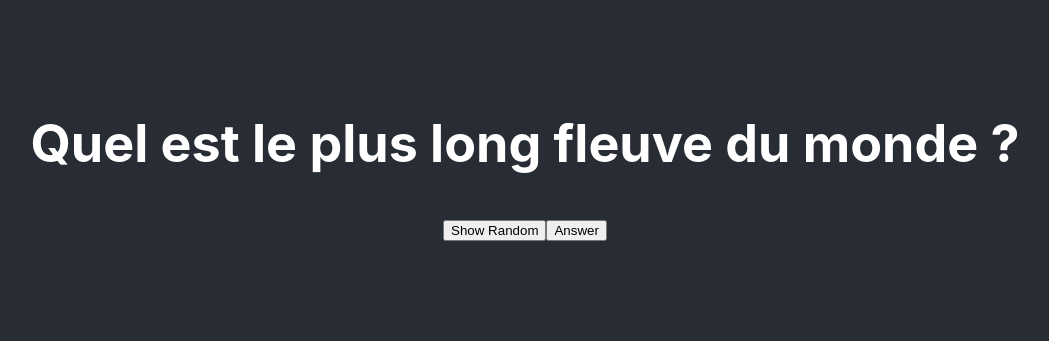
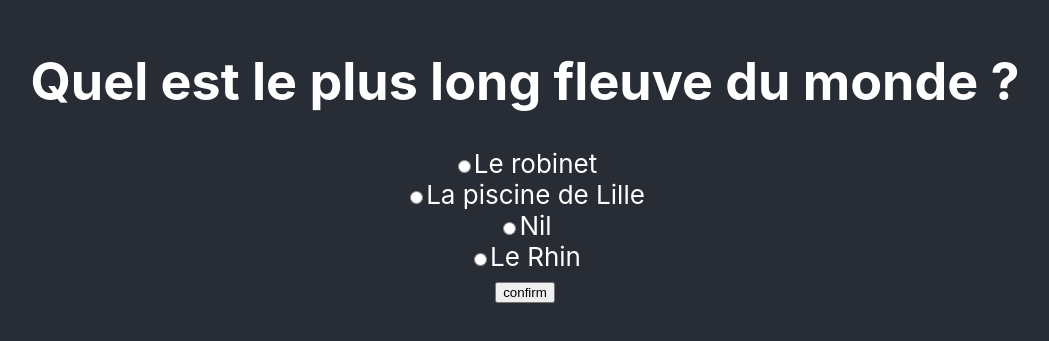
Before and after one commit to nordine-yzd/flashcards, a React (Create React App) app: page / in a window 1280 px wide. Shown: the part 241-582 px from the top of the page, without its empty margins (115-1164 px from the left). Built offline with nearby package versions, Linux system fonts and the light colour scheme.

Commit message:
add radiocard

```diff
--- a/src/App.tsx
+++ b/src/App.tsx
@@ -1,8 +1,9 @@
 import React from "react";
 // import logo from "./logo.svg";
 import "./styles/App.css";
-import { FlashCardMentale } from "./components/mental";
+// import { FlashCardMentale } from "./components/mental";
 import arrayQuestAnsw from "./data/dataQuiz";
+import FlashCardRadio from "./components/radio";
 // import Example from "./components/input";
 // import { anecdotes } from "./data/dataQuiz";
 // import { ShowRandom } from "./components/mental";
@@ -13,9 +14,10 @@ function App() {
   return (
     <div className="App">
       <header className="App-header">
-        <FlashCardMentale bdd={arrayQuestAnsw} />
+        {/* <FlashCardMentale bdd={arrayQuestAnsw} /> */}
         {/* <ShowRandom bdd={arrayQuestAnsw} /> */}
         {/* <Example /> */}
+        <FlashCardRadio bdd={arrayQuestAnsw} />
       </header>
     </div>
   );
--- a/src/components/form.tsx
+++ /dev/null
@@ -1,2 +0,0 @@
-//todo
-export {};
--- /dev/null
+++ b/src/components/radio.tsx
@@ -0,0 +1,60 @@
+//todo
+import React from "react";
+
+type MyTypeFlashCardRadio = {
+  id: number;
+  question: string;
+  answer: string;
+  falseAnswer: string[];
+};
+
+type FlashcardRadioProps = {
+  bdd: MyTypeFlashCardRadio[];
+  // toto: string;
+};
+
+export default function FlashCardRadio(
+  props: FlashcardRadioProps
+): JSX.Element {
+  let [count, setCount] = React.useState(true);
+  let [selected, setSelected] = React.useState(0);
+  let [checkedOne, setChekedOne] = React.useState(false);
+
+  if (count === true) {
+    return (
+      <div>
+        {() => setSelected(Math.floor(Math.random() * 3))}
+        <div>
+          <h1> {props.bdd[selected].question}</h1>
+        </div>
+        {props.bdd[selected].falseAnswer.map((element) => {
+          return (
+            <div>
+              <input
+                type="radio"
+                onClick={() => setCount((checkedOne = true))}
+                id="idradioo"
+                name="nameradioo"
+                value="valueradioo"
+                // checked
+              />
+              <label>{element}</label>
+            </div>
+          );
+        })}
+        <div>
+          <button>confirm</button>
+        </div>
+      </div>
+    );
+  } else {
+    return (
+      <div>
+        <h1>{props.bdd[selected].answer}</h1>
+        <button onClick={() => setCount((count = true))}>
+          Other Questions
+        </button>
+      </div>
+    );
+  }
+}
--- a/src/data/dataQuiz.tsx
+++ b/src/data/dataQuiz.tsx
@@ -5,6 +5,7 @@ export type MyTypeAnswerQuestion = {
   id: number;
   question: string;
   answer: string;
+  falseAnswer: string[];
 };
 
 // app.request(`https://videogame-api.fly.dev/games/${slug.id}`, (error, body) => {
@@ -20,17 +21,20 @@ const arrayQuestAnsw: MyTypeAnswerQuestion[] = [
   {
     id: 1,
     question: "Quel est le plus long fleuve du monde ? ",
-    answer: "Nil.",
+    answer: "Nil",
+    falseAnswer: ["Le robinet", "La piscine de Lille", "Nil", "Le Rhin"],
   },
   {
     id: 2,
     question: "Quelle est la plus grande ville du continent européen ? ",
-    answer: "Londres. ",
+    answer: "Londres",
+    falseAnswer: ["Lyon", "Amsterdam", "Madrid", "Londres"],
   },
   {
     id: 3,
-    question: "Combien de muscles dans le corps humain ? ",
-    answer: "620 muscles du corps humain",
+    question: "Comment s'appelle le president français ? ",
+    answer: "Nordine",
+    falseAnswer: ["Lepen", "Jadot", "Nordine", "Macron"],
   },
 ];
 
```
Also changed, not shown: src/components/input.tsx (+19 -16 lines), src/components/mental.tsx (+9 -1 lines).
